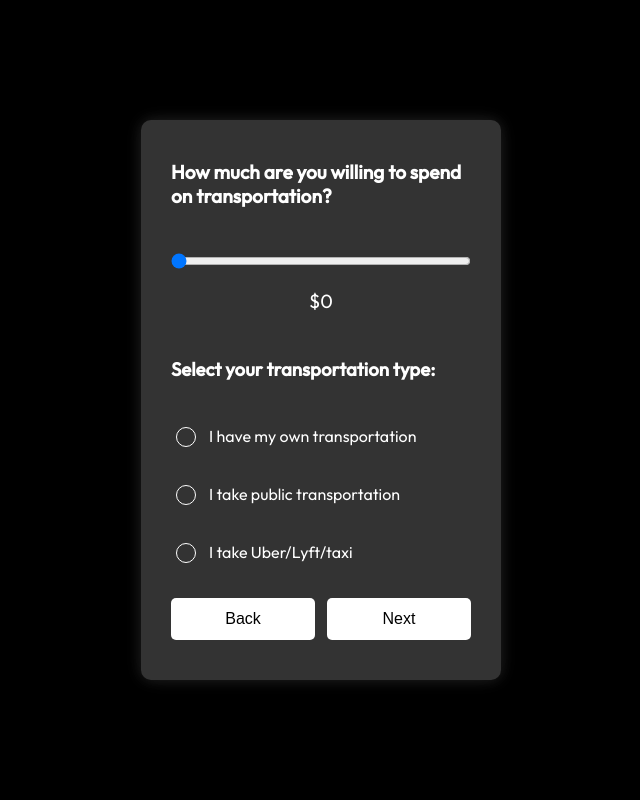
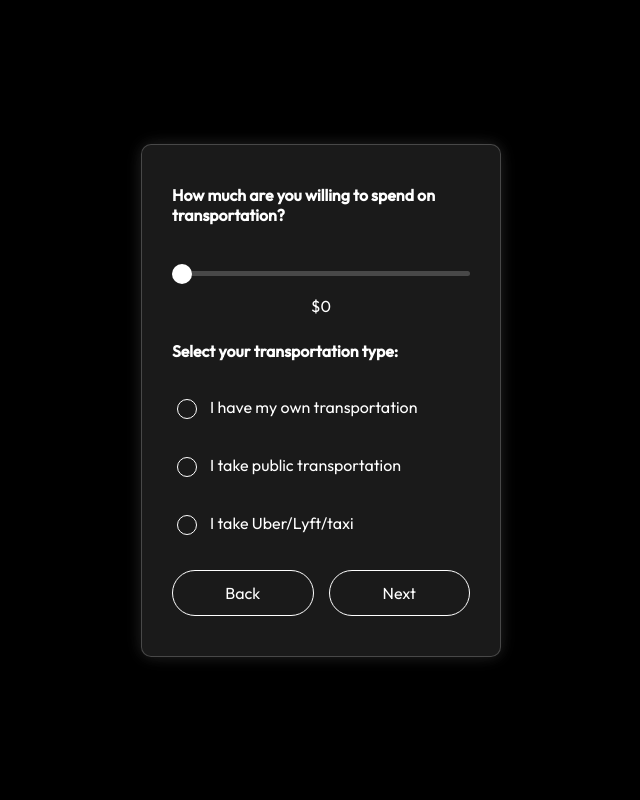
Before and after one commit to Dezind/safecircle, a PHP site: page /customization4.php in a window 1280 px wide. Shown: the whole page, without its empty margins (319-959 px from the left). Run offline with PHP 8.4, Linux system fonts and the light colour scheme.

Commit message:
Update customization4.php

```diff
--- a/customization4.php
+++ b/customization4.php
@@ -20,30 +20,42 @@ if ($_SERVER['REQUEST_METHOD'] === 'POST') {
 <!DOCTYPE html>
 <html lang="en">
 <head>
+    <!-- Google tag (gtag.js) -->
+    <script async src="https://www.googletagmanager.com/gtag/js?id=G-E5TVCZMWYR"></script>
+    <script>
+        window.dataLayer = window.dataLayer || [];
+        function gtag(){dataLayer.push(arguments);}
+        gtag('js', new Date());
+
+        gtag('config', 'G-E5TVCZMWYR');
+    </script>
     <meta charset="UTF-8">
     <meta name="viewport" content="width=device-width, initial-scale=1.0">
-    <title>Customization 4</title>
+    <title>Customization</title>
     <link href="https://fonts.googleapis.com/css2?family=Outfit:wght@300;400;500&display=swap" rel="stylesheet">
     <style>
         body {
-            background-color: black;
+            font-family: 'Outfit', -apple-system, BlinkMacSystemFont, sans-serif;
+            background-color: #000000;
             color: white;
-            font-family: 'Outfit', -apple-system, BlinkMacSystemFont, sans-serif;
             display: flex;
             justify-content: center;
             align-items: center;
             height: 100vh;
             margin: 0;
+            text-align: center;
         }
 
         .quiz-container {
-            background-color: #333;
+            background-color: rgba(255, 255, 255, 0.1);
+            border: 1px solid rgba(255, 255, 255, 0.2);
             padding: 40px 30px;
             border-radius: 10px;
             width: 360px;
             box-sizing: border-box;
             backdrop-filter: blur(10px);
-            box-shadow: 0 0 15px rgba(255, 255, 255, 0.1), 0 0 20px rgba(255, 255, 255, 0.05);
+            box-shadow: 0 0 15px rgba(255, 255, 255, 0.1),
+                        0 0 20px rgba(255, 255, 255, 0.05);
         }
 
         .quiz-container form {
@@ -53,7 +65,7 @@ if ($_SERVER['REQUEST_METHOD'] === 'POST') {
         }
 
         .quiz-container h2 {
-            font-size: 1.2rem;
+            font-size: 1rem;
             margin: 0 0 10px 0;
             text-align: left;
             color: white;
@@ -61,11 +73,13 @@ if ($_SERVER['REQUEST_METHOD'] === 'POST') {
 
         label {
             font-size: 1rem;
+            margin: 0;
+            text-align: left;
             display: flex;
             align-items: center;
             gap: 10px;
             cursor: pointer;
-            margin-bottom: 10px; /* Increased space between each label */
+            margin-bottom: 10px;
         }
 
         input[type="radio"] {
@@ -74,6 +88,7 @@ if ($_SERVER['REQUEST_METHOD'] === 'POST') {
             height: 20px;
             border: 1px solid white;
             border-radius: 50%;
+            outline: none;
             cursor: pointer;
             position: relative;
         }
@@ -92,39 +107,75 @@ if ($_SERVER['REQUEST_METHOD'] === 'POST') {
 
         input[type="range"] {
             width: 100%;
+            -webkit-appearance: none;
+            background: transparent;
             margin: 10px 0;
+        }
+
+        input[type="range"]::-webkit-slider-runnable-track {
+            width: 100%;
+            height: 5px;
+            background: rgba(255, 255, 255, 0.2);
+            border-radius: 3px;
+        }
+
+        input[type="range"]::-webkit-slider-thumb {
+            -webkit-appearance: none;
+            appearance: none;
+            width: 20px;
+            height: 20px;
+            background: white;
+            cursor: pointer;
+            border-radius: 50%;
+            margin-top: -7px;
+        }
+
+        .value-display {
+            margin-top: 10px;
+            font-size: 1rem;
+            color: white;
         }
 
         .button-container {
             display: flex;
-            justify-content: space-between;
+            gap: 15px;
         }
 
         button {
-            background-color: white;
-            color: black;
+            background-color: transparent;
+            color: white;
             padding: 12px 20px;
-            border: none;
-            border-radius: 5px;
+            border: 1px solid white;
+            border-radius: 50px;
             cursor: pointer;
             font-size: 1rem;
-            width: 48%;
+            width: 100%;
+            box-sizing: border-box;
+            transition: all 0.3s ease;
+            font-family: 'Outfit', -apple-system, BlinkMacSystemFont, sans-serif;
         }
 
         button:hover {
-            background-color: #555;
-            color: white;
+            border-color: white;
+            box-shadow: 0 0 20px rgba(255, 255, 255, 0.5),
+                        0 0 30px rgba(255, 255, 255, 0.3),
+                        0 0 40px rgba(255, 255, 255, 0.2);
+            transform: scale(1.02);
+            background: rgba(255, 255, 255, 0.1);
+            animation: glow 1.5s ease-in-out infinite;
         }
 
-        .slider-container {
-            display: flex;
-            flex-direction: column;
-            align-items: center;
-        }
-
-        .value-display {
-            margin-top: 10px;
-            font-size: 1.2em;
+        @keyframes glow {
+            0% {
+                box-shadow: 0 0 10px rgba(255, 255, 255, 0.3);
+            }
+            50% {
+                box-shadow: 0 0 25px rgba(255, 255, 255, 0.5),
+                            0 0 35px rgba(255, 255, 255, 0.3);
+            }
+            100% {
+                box-shadow: 0 0 10px rgba(255, 255, 255, 0.3);
+            }
         }
     </style>
 </head>
@@ -140,7 +191,7 @@ if ($_SERVER['REQUEST_METHOD'] === 'POST') {
             </div>
 
             <!-- Transportation type options -->
-            <h3>Select your transportation type:</h3>
+            <h2>Select your transportation type:</h2>
             <label>
                 <input type="radio" name="transportation-type" value="own" required>
                 I have my own transportation
```
